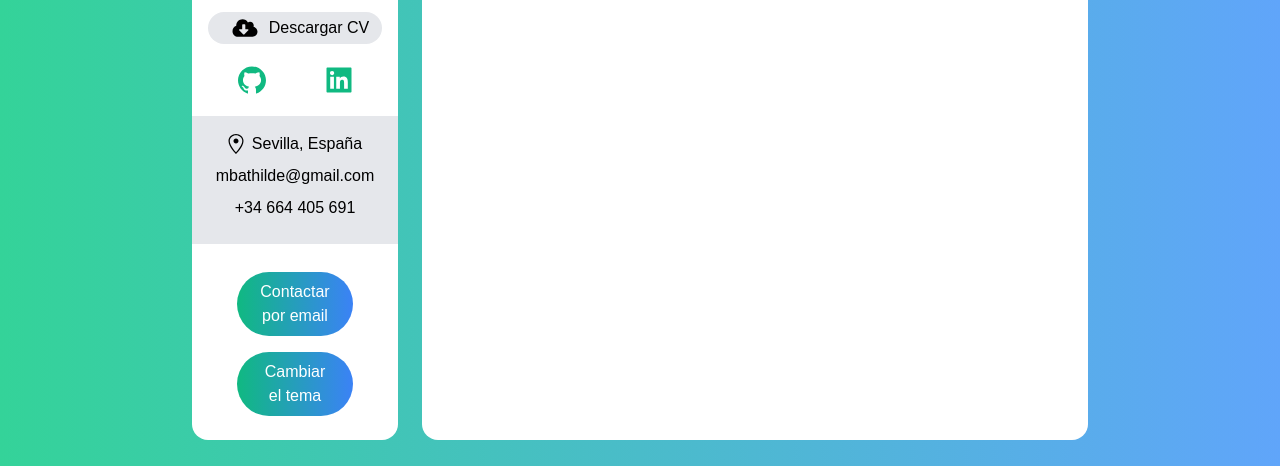
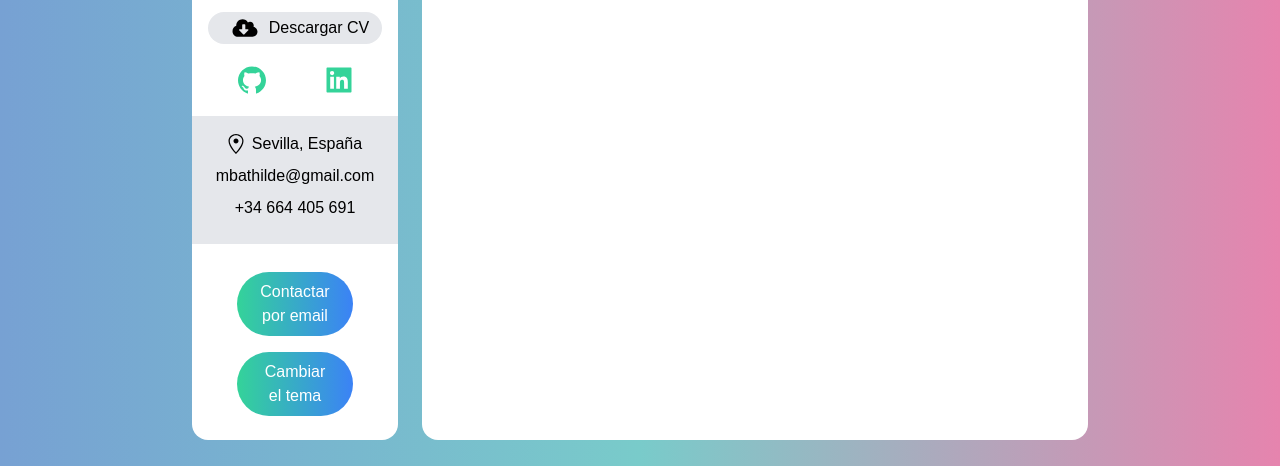
Before and after one commit to miryambathilde/portfolio-miryam-nextjs-tailwind-typescript, a Next.js app: page / in a window 1280 px wide. Shown: the part 399-865 px from the top of the page. Built offline with nearby package versions, Linux system fonts and the light colour scheme.

Commit message:
custom color fot bg-body and add bg-button

```diff
--- a/components/Sidebar.tsx
+++ b/components/Sidebar.tsx
@@ -37,7 +37,7 @@ const Sidebar = () => {
 
       {/* //social icons */}
       {/* color rosa? */}
-      <div className="flex justify-around my-5 text-green-500 w-9/12 md:w-full mx-auto">
+      <div className="flex justify-around my-5 text-green-400 w-9/12 md:w-full mx-auto">
         <a href="https://github.com/miryambathilde" target="blank">
           <AiFillGithub className="w-8 h-8 cursor-pointer" />
         </a>
@@ -59,8 +59,8 @@ const Sidebar = () => {
         <p className='my-2'>+34 664 405 691</p>
       </div>
       {/* email button */}
-      <button className="bg-gradient-to-r from-green-500 to-blue-500 w-8/12 rounded-full py-2 px-5 text-white my-2" >Contactar por email</button>
-      <button className="bg-gradient-to-r from-green-500 to-blue-500 w-8/12 rounded-full py-2 px-5 text-white my-2" >Cambiar el tema</button>
+      <button className="bg-gradient-to-r from-green-400 to-blue-500  w-8/12 rounded-full py-2 px-5 text-white my-2" >Contactar por email</button>
+      <button className="bg-gradient-to-r from-green-400 to-blue-500  w-8/12 rounded-full py-2 px-5 text-white my-2" >Cambiar el tema</button>
     </div>
   );
 };
--- a/pages/_document.tsx
+++ b/pages/_document.tsx
@@ -10,7 +10,7 @@ class MyDocument extends Document {
           <link rel="preconnect" href="https://fonts.gstatic.com" />
           <link href="https://fonts.googleapis.com/css2?family=Kaushan+Script&display=swap" rel="stylesheet"/>
         </Head>
-        <body className="bg-gradient-to-r from-green-400 to-blue-400">
+        <body className="bg-gradient-to-r from-lightblue via-lightgreen to-lightpink">
           <Main />
           <NextScript />
         </body>
--- a/tailwind.config.js
+++ b/tailwind.config.js
@@ -12,7 +12,17 @@ module.exports = {
       colors: {
         green: {
           DEFAULT: '#34D399',
+        },
+        lightblue: {
+          DEFAULT: '#77A1D3',
+        },
+        lightgreen: {
+          DEFAULT: '#79CBCA',
+        },
+        lightpink: {
+          DEFAULT: '#E684AE',
         }
+
       }
     },
   },
```
